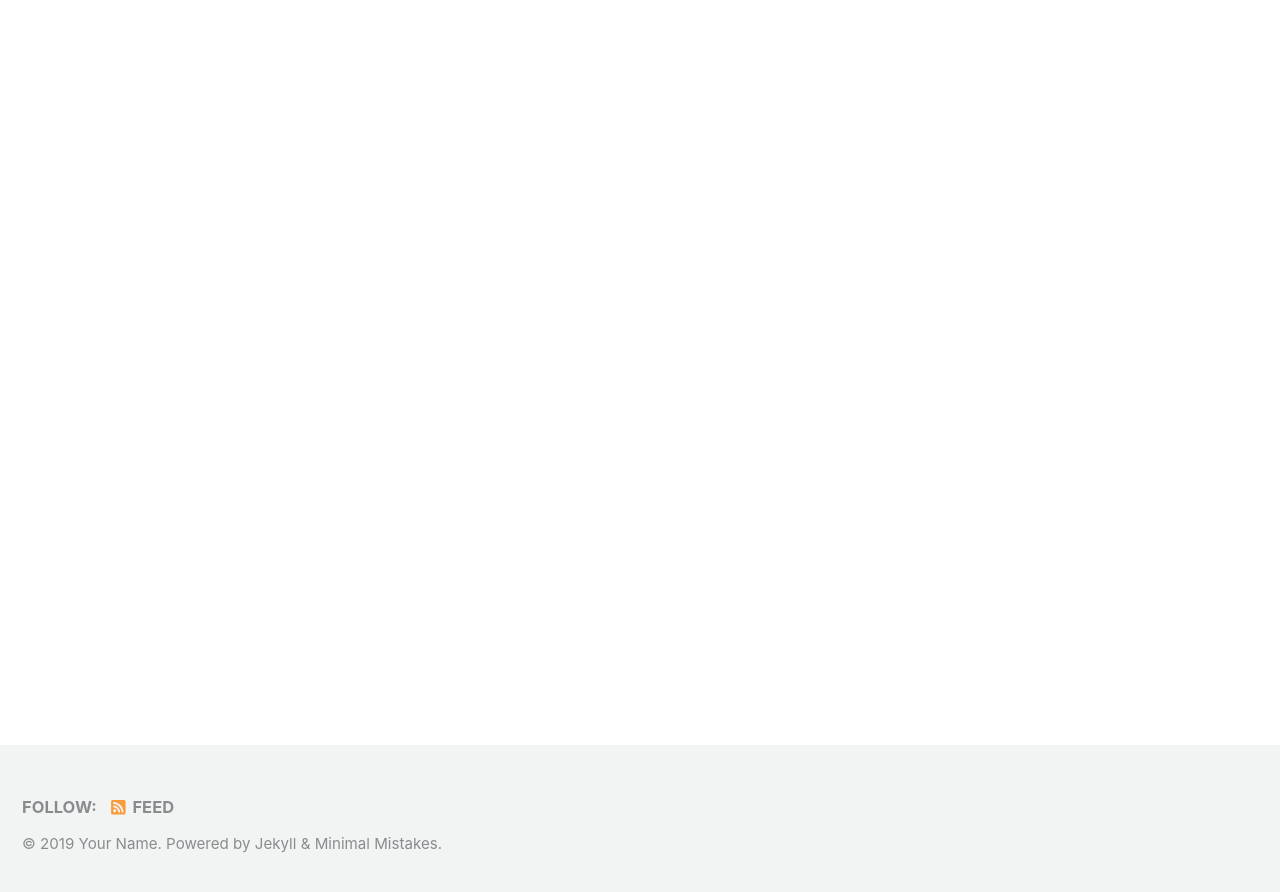
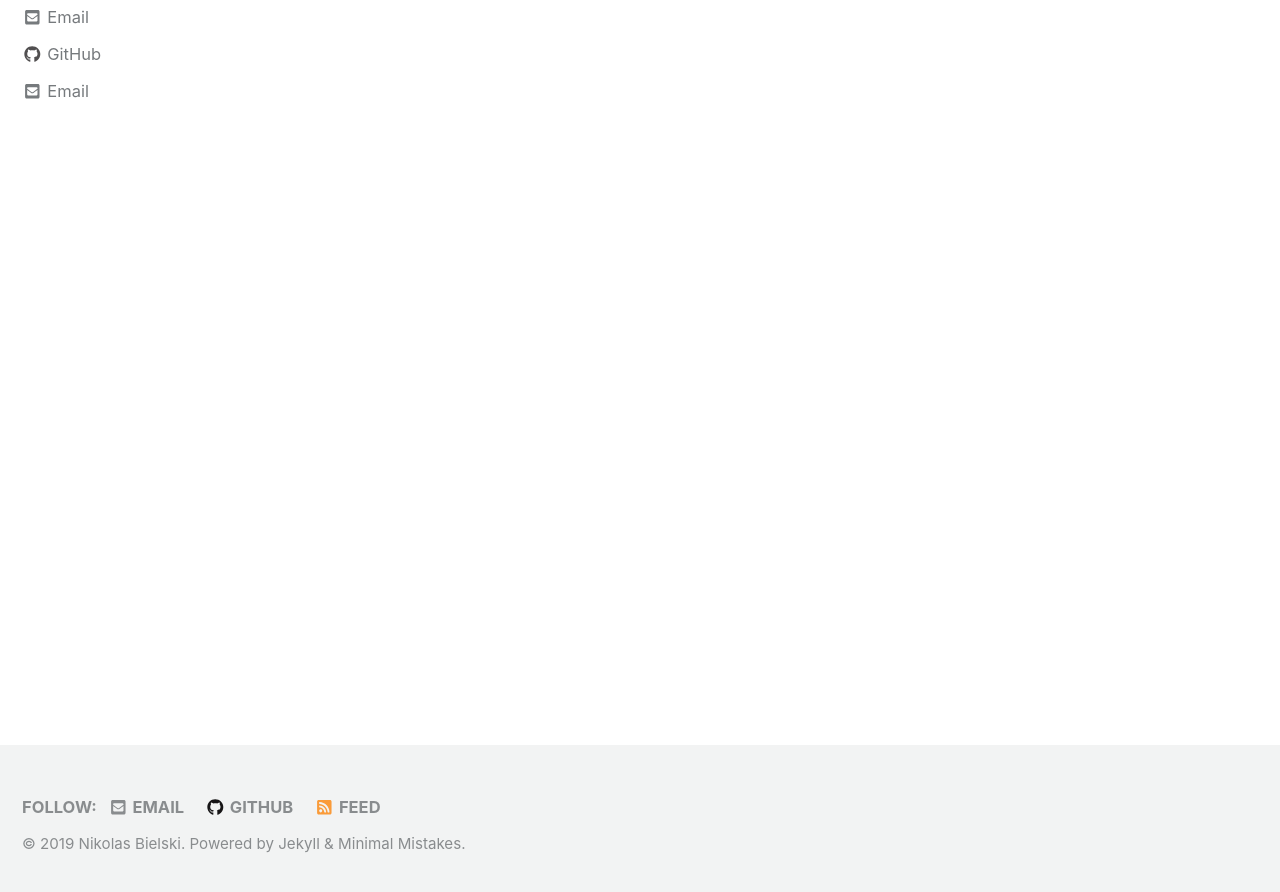
Before and after one commit to NikolasBielski/NikolasBielski.github.io, a Jekyll site: the page built from index.html, in a window 1280 px wide and 900 px high, scrolled down 222 px. Shown: the top 892 px of the window. Built offline with Jekyll 4.4.1, drawn with Linux system fonts in a browser that asks for light colours; cached includes are drawn as plain includes; nearby versions of some CDN libraries; the list of posts is cut into pages by our own code; some of the changed text lies outside the part shown.

Commit message:
update _config.yml

```diff
--- a/_config.yml
+++ b/_config.yml
@@ -16,13 +16,13 @@ minimal_mistakes_skin    : "default" # "air", "aqua", "contrast", "dark", "dirt"
 
 # Site Settings
 locale                   : "en-US"
-title                    : "Site Title"
+title                    : "Nikolas Bielski"
 title_separator          : "-"
-name                     : "Your Name"
-description              : "An amazing website."
-url                      : # the base hostname & protocol for your site e.g. "https://mmistakes.github.io"
+name                     : "Nikolas Bielski"
+description              : "Personal site & blog"
+url                      : # the base hostname & protocol for your site e.g. "https://nikolasbielski.github.io"
 baseurl                  : # the subpath of your site, e.g. "/blog"
-repository               : # GitHub username/repo-name e.g. "mmistakes/minimal-mistakes"
+repository               : # GitHub username/repo-name e.g. "nikolasbielski/nikolasbielski.github.io"
 teaser                   : # path of fallback teaser image, e.g. "/assets/images/500x300.png"
 logo                     : # path of logo image to display in the masthead, e.g. "/assets/images/88x88.png"
 masthead_title           : # overrides the website title displayed in the masthead, use " " for no title
@@ -106,52 +106,52 @@ analytics:
 
 # Site Author
 author:
-  name             : "Your Name"
+  name             : "Nikolas Bielski"
   avatar           : # path of avatar image, e.g. "/assets/images/bio-photo.jpg"
-  bio              : "I am an amazing person."
-  location         : "Somewhere"
-  email            :
+  bio              : "BIO TBC"
+  location         : "New Zealand"
+  email            : "nikdbielski@gmail.com"
   links:
     - label: "Email"
       icon: "fas fa-fw fa-envelope-square"
-      # url: mailto:your.name@email.com
-    - label: "Website"
-      icon: "fas fa-fw fa-link"
+      url: mailto:nikolasbielski@gmail.com
+    #- label: "Website"
+    #  icon: "fas fa-fw fa-link"
       # url: "https://your-website.com"
-    - label: "Twitter"
-      icon: "fab fa-fw fa-twitter-square"
+  #  - label: "Twitter"
+  #    icon: "fab fa-fw fa-twitter-square"
       # url: "https://twitter.com/"
-    - label: "Facebook"
-      icon: "fab fa-fw fa-facebook-square"
+    #- label: "Facebook"
+    #  icon: "fab fa-fw fa-facebook-square"
       # url: "https://facebook.com/"
     - label: "GitHub"
       icon: "fab fa-fw fa-github"
-      # url: "https://github.com/"
-    - label: "Instagram"
-      icon: "fab fa-fw fa-instagram"
+      url: "https://github.com/nikdbielski"
+    #- label: "Instagram"
+    #  icon: "fab fa-fw fa-instagram"
       # url: "https://instagram.com/"
 
 # Site Footer
 footer:
   links:
-    - label: "Twitter"
-      icon: "fab fa-fw fa-twitter-square"
-      # url:
-    - label: "Facebook"
-      icon: "fab fa-fw fa-facebook-square"
-      # url:
+    - label: "Email"
+      icon: "fas fa-fw fa-envelope-square"
+      url: mailto:nikolasbielski@gmail.com
+    #- label: "Website"
+    #  icon: "fas fa-fw fa-link"
+      # url: "https://your-website.com"
+  #  - label: "Twitter"
+  #    icon: "fab fa-fw fa-twitter-square"
+      # url: "https://twitter.com/"
+    #- label: "Facebook"
+    #  icon: "fab fa-fw fa-facebook-square"
+      # url: "https://facebook.com/"
     - label: "GitHub"
       icon: "fab fa-fw fa-github"
-      # url:
-    - label: "GitLab"
-      icon: "fab fa-fw fa-gitlab"
-      # url:
-    - label: "Bitbucket"
-      icon: "fab fa-fw fa-bitbucket"
-      # url:
-    - label: "Instagram"
-      icon: "fab fa-fw fa-instagram"
-      # url:
+      url: "https://github.com/nikdbielski"
+    #- label: "Instagram"
+    #  icon: "fab fa-fw fa-instagram"
+      # url: "https://instagram.com/"
 
 
 # Reading Files
@@ -293,3 +293,10 @@ defaults:
       comments: # true
       share: true
       related: true
+  # _pages
+  - scope:
+      path: ""
+      type: pages
+    values:
+      layout: single
+      author_profile: true
```
